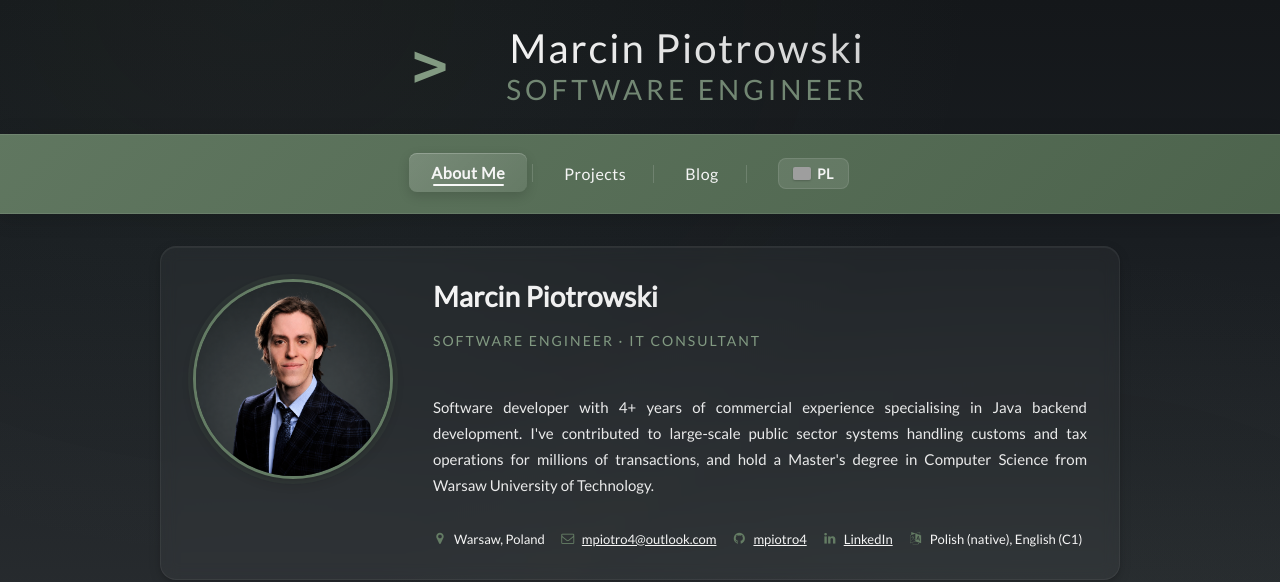
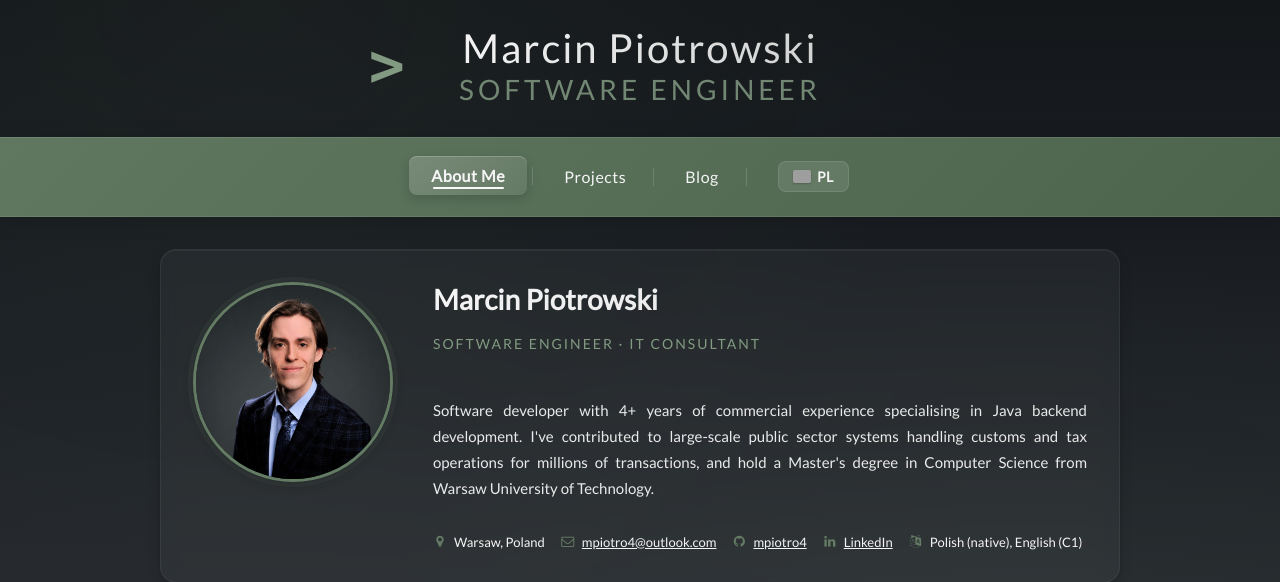
Before and after one commit to mpiotro4/mpiotro-pl, a Flask app: page / in a window 1280 px wide. Shown: the top 582 px of the page. Run offline with Flask 3, Linux system fonts and the light colour scheme; some libraries are stand-ins or nearby versions; grey boxes are pictures that could not be loaded.

Commit message:
minor visual adjustments

```diff
--- a/static/css/main.css
+++ b/static/css/main.css
@@ -264,26 +264,37 @@ header {
   margin-bottom: 12px;
   padding: 24px 0 16px;
   animation: headerFadeIn 0.6s ease-out;
-  display: flex;
-  align-items: center;
-  justify-content: center;
-  gap: 22px;
+  position: relative;
 }
 @media (max-width: 600px) {
   header {
     font-size: 30px;
     padding: 16px 0 12px;
-    gap: 12px;
-  }
+  }
+}
+header .header-titles {
+  display: inline-block;
+  position: relative;
 }
 header .term-prompt {
-  flex-shrink: 0;
+  position: absolute;
+  right: 100%;
+  top: 50%;
+  transform: translateY(-50%);
+  margin-right: 18px;
   font-family: ui-monospace, "SF Mono", Menlo, Consolas, "Liberation Mono", monospace;
   font-size: 1.5em;
   font-weight: 700;
   line-height: 1;
   color: rgb(130, 154, 130);
+  white-space: nowrap;
   user-select: none;
+}
+@media (max-width: 600px) {
+  header .term-prompt {
+    font-size: 1em;
+    margin-right: 8px;
+  }
 }
 header .term-cursor {
   animation: termCursorBlink 1.1s step-end infinite;
--- a/static/scss/_layout.scss
+++ b/static/scss/_layout.scss
@@ -12,25 +12,36 @@ header {
     margin-bottom: 12px;
     padding: 24px 0 16px;
     animation: headerFadeIn 0.6s ease-out;
-    display: flex;
-    align-items: center;
-    justify-content: center;
-    gap: 22px;
+    position: relative;
 
     @include mobile {
         font-size: 30px;
         padding: 16px 0 12px;
-        gap: 12px;
+    }
+
+    .header-titles {
+        display: inline-block;
+        position: relative;
     }
 
     .term-prompt {
-        flex-shrink: 0;
+        position: absolute;
+        right: 100%;
+        top: 50%;
+        transform: translateY(-50%);
+        margin-right: 18px;
         font-family: ui-monospace, "SF Mono", Menlo, Consolas, "Liberation Mono", monospace;
         font-size: 1.5em;
         font-weight: 700;
         line-height: 1;
         color: $color-primary-light;
+        white-space: nowrap;
         user-select: none;
+
+        @include mobile {
+            font-size: 1em;
+            margin-right: 8px;
+        }
     }
 
     .term-cursor {
--- a/templates/base.html
+++ b/templates/base.html
@@ -28,8 +28,8 @@
 </head>
 <body>
 <header>
-    <span class="term-prompt" aria-hidden="true">&gt;<span class="term-cursor">_</span></span>
     <div class="header-titles">
+        <span class="term-prompt" aria-hidden="true">&gt;<span class="term-cursor">_</span></span>
         <div id="top_title"> Marcin Piotrowski</div>
         <div id="bottom_ttile"> software engineer</div>
     </div>
```
